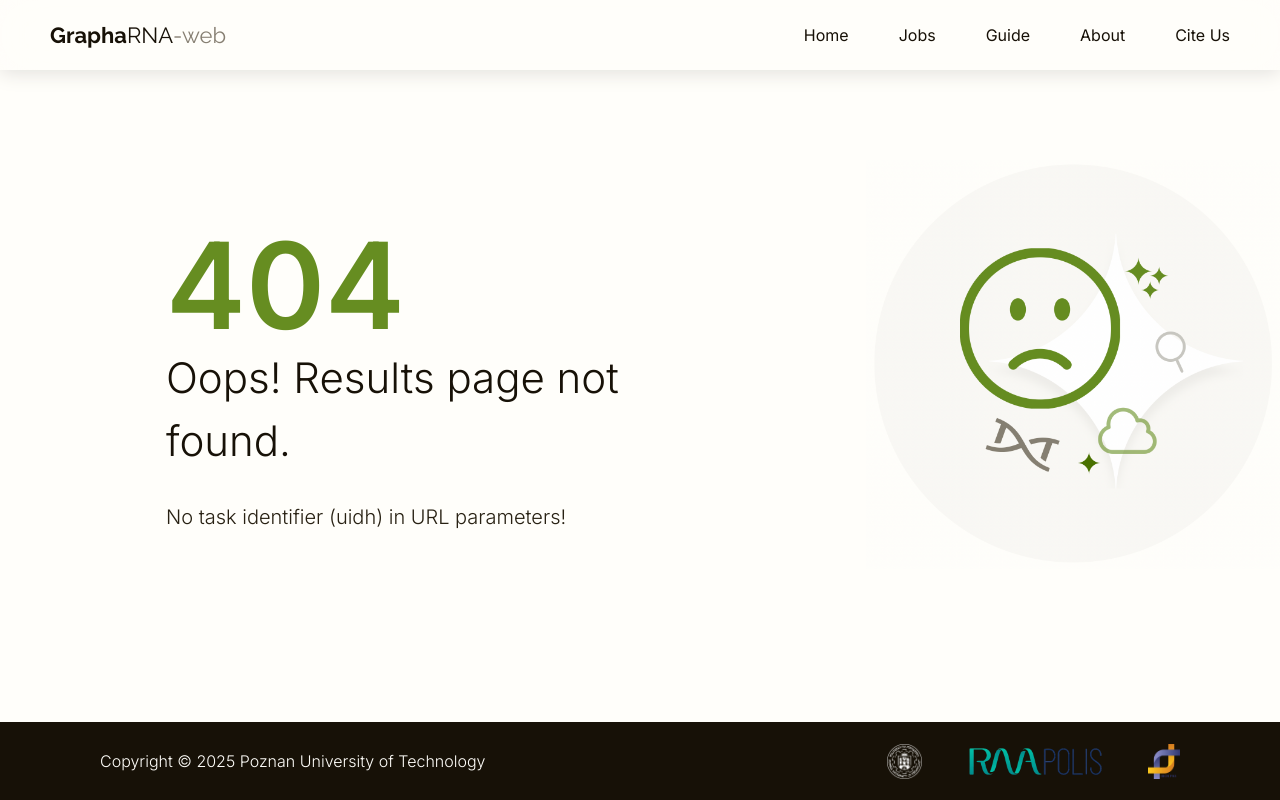
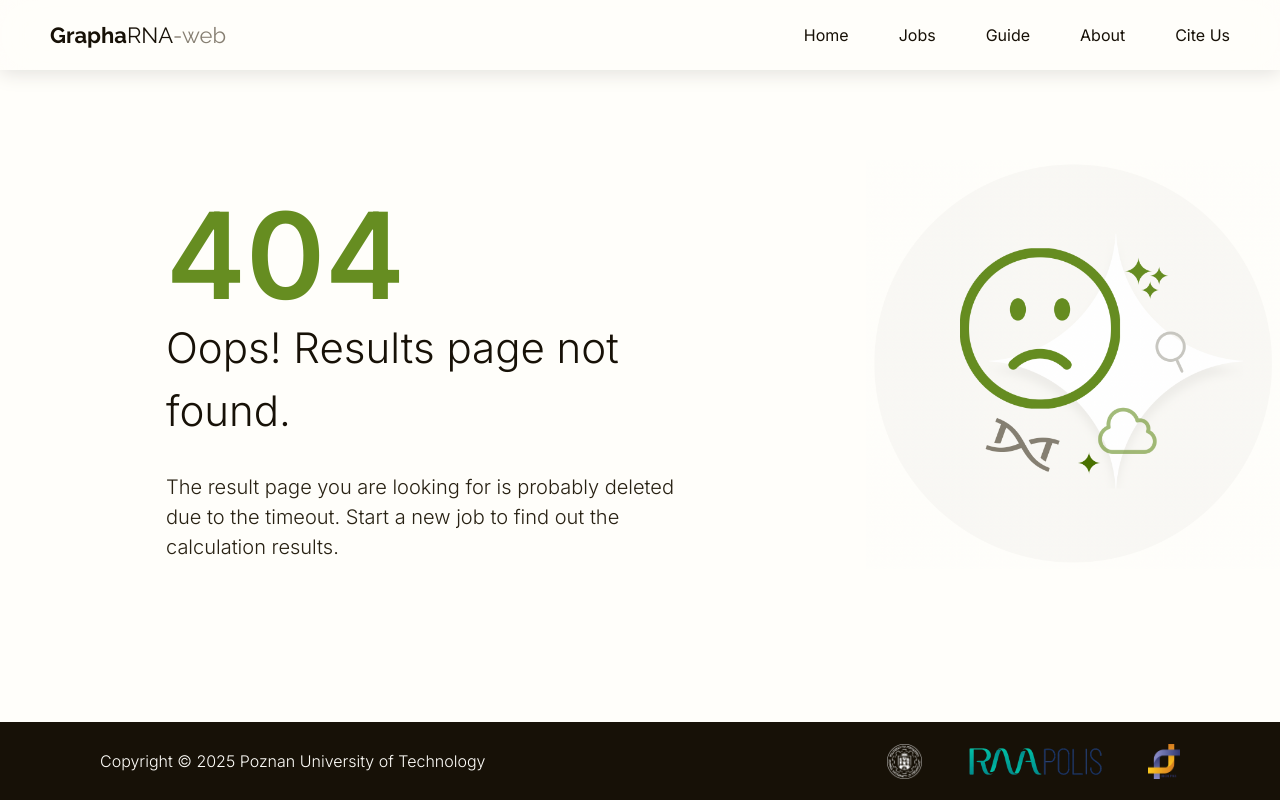
Before and after one commit to GraphaRNA-web/GraphaRNA-web, a Next.js app in the folder frontend/: page /results in a window 1280 px wide. Before the commit this address had no page. Built offline with nearby package versions, Linux system fonts and the light colour scheme; a web font is replaced by a local one.

Commit message:
Poprawka 404

```diff
--- a/frontend/app/results/ResultsClient.tsx
+++ b/frontend/app/results/ResultsClient.tsx
@@ -167,7 +167,7 @@ const formatDate = (dateString: string) => {
               <p className='error-code'>404</p>
               <p className='add-info'>Oops! Results page not found.</p>
             </div>
-            <p>{error || "The result page you are looking for is probably deleted due to the timeout. Start a new job to find out the calculation results."}</p>
+            <p>{"The result page you are looking for is probably deleted due to the timeout. Start a new job to find out the calculation results."}</p>
           </div>
           <div className='right-side'>
             <img src='/photos/notfound.png' width={414} height={414} alt="Not Found" />
```
